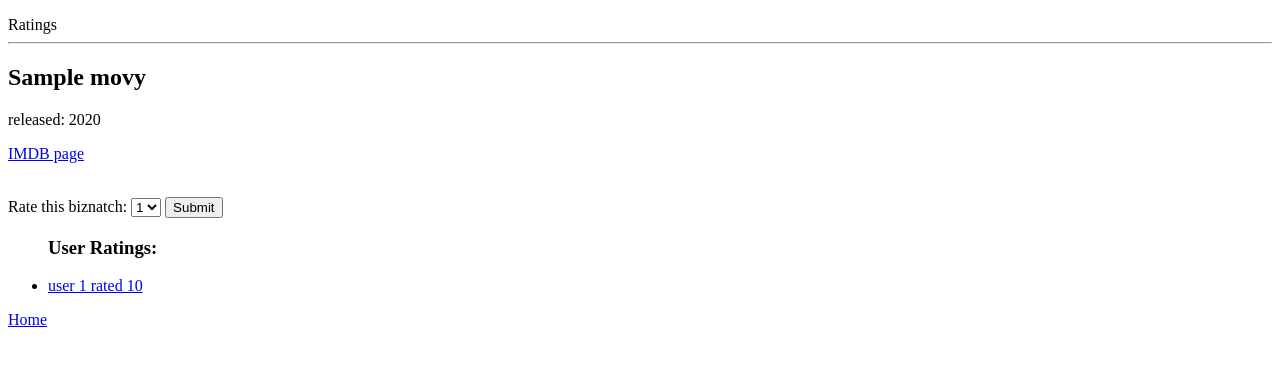
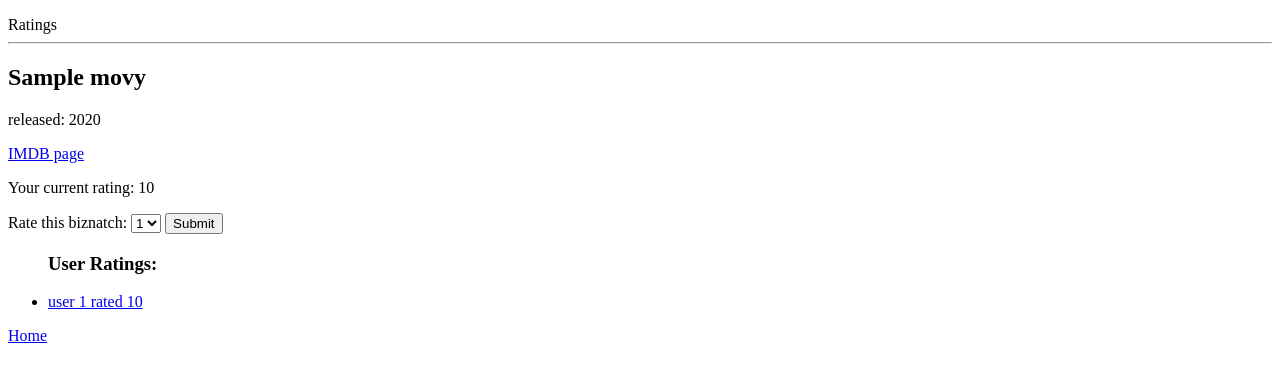
Before and after one commit to kamikarras/ratings, a Flask app: page /movies/1 in a window 1280 px wide. Shown: the top 382 px of the page. Run offline with Flask 2, Linux system fonts and the light colour scheme; the visitor is signed in with stand-in values (Sample User, id 1); tables that the repository leaves empty hold one stand-in row (values such as "Sample post").

Commit message:
If user is logged in, movie details allows user to rate movie and shows current rating (if any)

```diff
--- a/server.py
+++ b/server.py
@@ -75,13 +75,18 @@ def show_movie(movie_id):
     movie = Movie.query.filter(Movie.movie_id == movie_id).one()
     ratings = Rating.query.filter(Rating.movie_id == movie_id).all()
 
-    if session['email']:
+    try:
         user = User.query.filter(User.email == session['email']).one()
-
-    return render_template("movie_details.html",
-                           movie=movie,
-                           ratings=ratings,
-                           user=user)
+        user_rating = [rating.score for rating in ratings if rating.user_id == user.user_id]
+        return render_template("movie_details.html",
+                               movie=movie,
+                               ratings=ratings,
+                               user=user,
+                               user_rating=user_rating)
+    except KeyError:
+        return render_template("movie_details.html",
+                               movie=movie,
+                               ratings=ratings)
 
 
 @app.route("/movies/<movie_id>", methods=["POST"])
@@ -113,15 +118,12 @@ def register_process():
     password = request.form.get('password')
 
     try:
-
         verify_email = User.query.filter(User.email == email).one()
-
-    # if not verify_email:
         user = User(email=email, password=password)
         db.session.add(user)
         db.session.commit()
         return redirect("/")
-    # else:
+
     except NoResultFound:
         flash('A user with that email already exists!')
         return redirect("/register")
--- a/templates/movie_details.html
+++ b/templates/movie_details.html
@@ -7,9 +7,10 @@
 <p>released: {{movie.released_at.strftime('%Y')}}</p>
 <p><a href={{movie.imdb_url}}>IMDB page</a></p>
 
-{% if session['email'] %}
-	<br>
-
+{% if session %}
+ 	{% if user_rating %}
+ 		<p>Your current rating: {{ user_rating[0] }}</p>
+ 	{% endif %}
 	<form action="/movies/{{ movie.movie_id }}" method="POST">
 		Rate this biznatch:
 		<select name="score">
```
